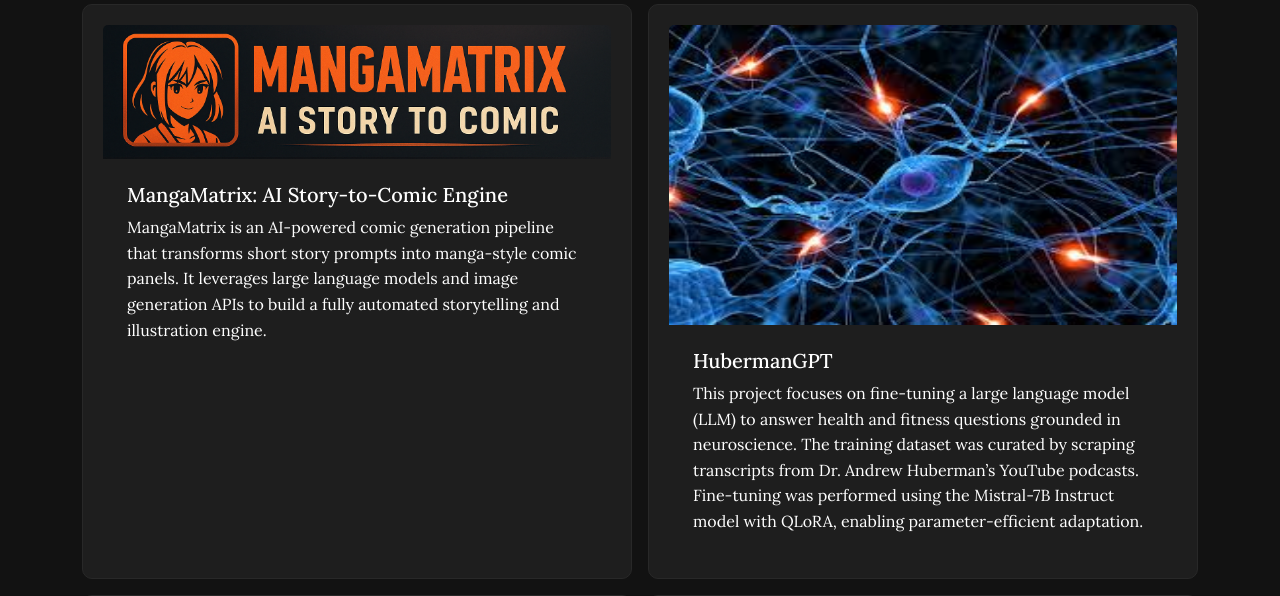
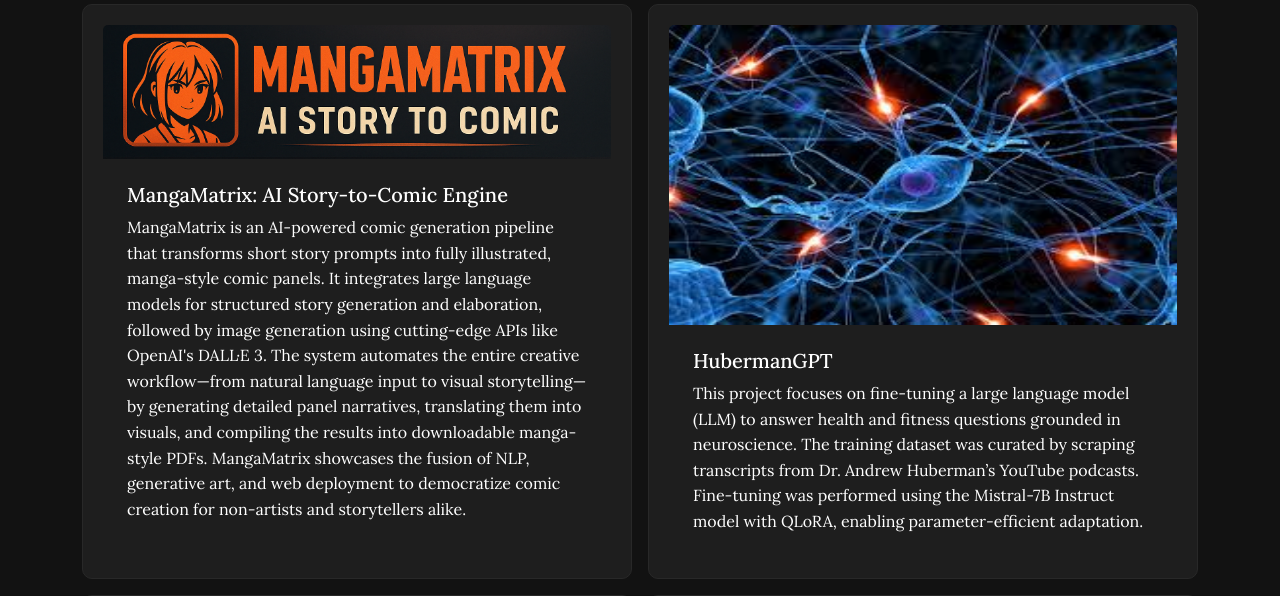
Before and after one commit to vigneshrb250/portfolio, a Flask app: page / in a window 1280 px wide. Shown: the part 1612-2208 px from the top of the page. Run offline with Flask 3, Linux system fonts and the light colour scheme.

Commit message:
added a new project

```diff
--- a/templates/projects.html
+++ b/templates/projects.html
@@ -5,7 +5,7 @@
                 <img src="/static/images/logo.png" class="card-img-top proj-img" alt="...">
                 <div class="card-body">
                     <h5 class="card-title">MangaMatrix: AI Story-to-Comic Engine</h5>
-                    <p class="card-text">MangaMatrix is an AI-powered comic generation pipeline that transforms short story prompts into manga-style comic panels. It leverages large language models and image generation APIs to build a fully automated storytelling and illustration engine.</p>
+                    <p class="card-text">MangaMatrix is an AI-powered comic generation pipeline that transforms short story prompts into fully illustrated, manga-style comic panels. It integrates large language models for structured story generation and elaboration, followed by image generation using cutting-edge APIs like OpenAI's DALL·E 3. The system automates the entire creative workflow—from natural language input to visual storytelling—by generating detailed panel narratives, translating them into visuals, and compiling the results into downloadable manga-style PDFs. MangaMatrix showcases the fusion of NLP, generative art, and web deployment to democratize comic creation for non-artists and storytellers alike.</p>
                 </div>
                 <a href="https://github.com/vigneshrb250/MangaMatrix-AI-Story-to-Comic-Engine" class="stretched-link">
                 </a>
```
